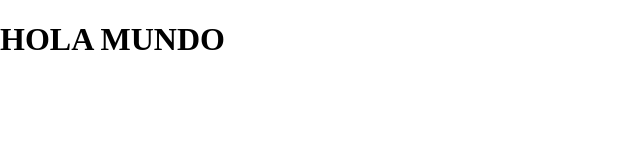
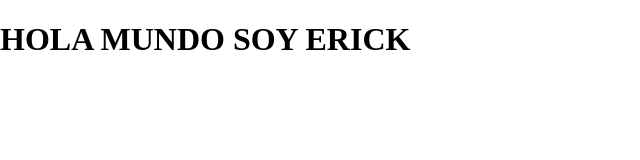
Before and after one commit to ErickCosta98/ejemploar, a plain HTML site: page index.html in a window 1280 px wide. Shown: the whole page, without its empty margins (0-640 px from the left). Drawn offline with Linux system fonts and the light colour scheme.

Commit message:
first commit

```diff
--- a/index.html
+++ b/index.html
@@ -11,7 +11,7 @@
 <body style="margin : 0px; overflow: hidden;">
 
     <a-scene embedded arjs>
-        <h1>HOLA MUNDO</h1>
+        <h1>HOLA MUNDO SOY ERICK</h1>
         <a-marker preset="hiro">
             <a-sphere position="0 0 0" radius="0.6" color="#EF2D5E"></a-sphere>
         </a-marker>
```
